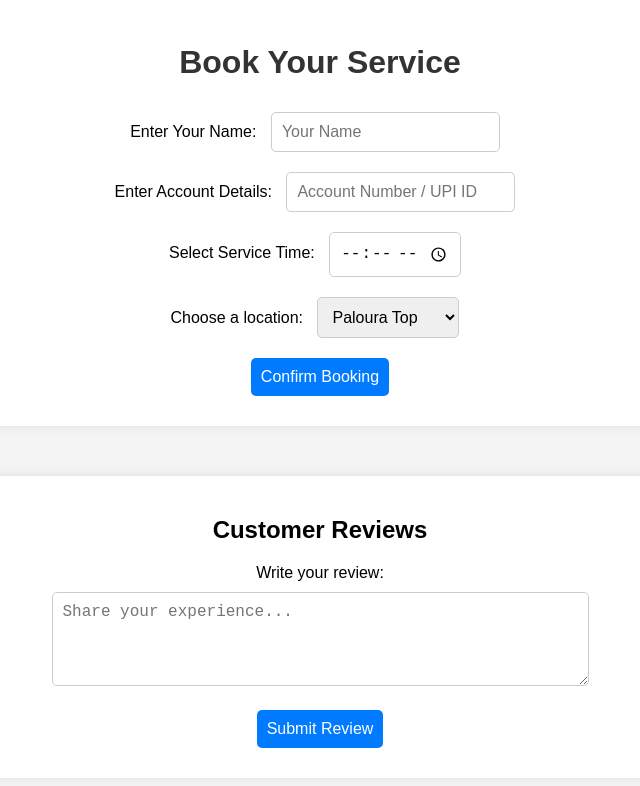
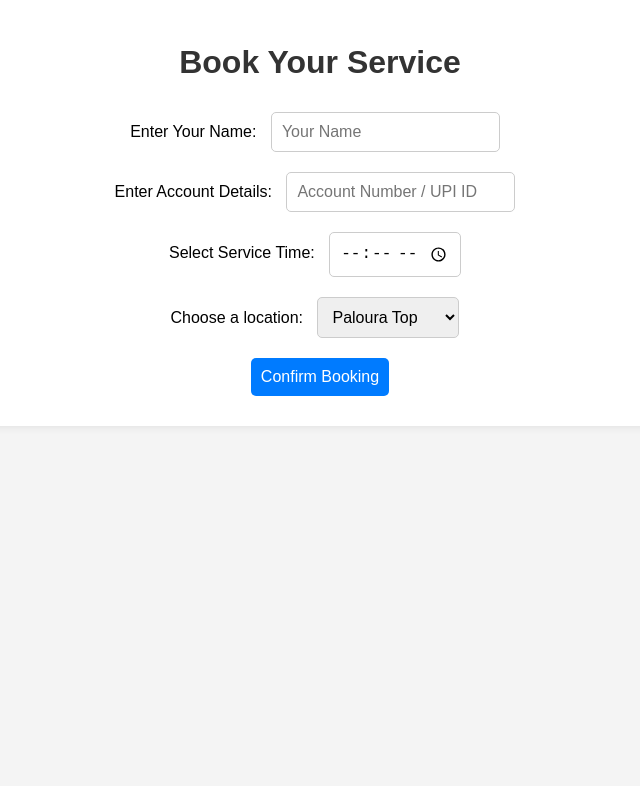
Before and after one commit to cain-thefirstsinner/book-my-satvik, a plain HTML site: page booking.html in a window 1280 px wide. Shown: the part 706-1492 px from the top of the page, without its empty margins (320-960 px from the left). After the commit the page ends 1182 px from the top, so only its background shows below. Drawn offline with Linux system fonts and the light colour scheme.

Commit message:
Update booking.html

```diff
--- a/booking.html
+++ b/booking.html
@@ -72,14 +72,6 @@
         <button onclick="confirmBooking()">Confirm Booking</button>
     </div>
 
-    <div class="container">
-        <h2>Customer Reviews</h2>
-        <label for="review">Write your review:</label>
-        <textarea id="review" placeholder="Share your experience..." rows="4" cols="50"></textarea>
-        <br>
-        <button onclick="submitReview()">Submit Review</button>
-    </div>
-
     <script>
         function confirmBooking() {
             let name = document.getElementById('customer-name').value;
@@ -93,15 +85,7 @@
             }
 
             alert('Booking confirmed for ' + name + ' at ' + venue + ' at ' + time + '\nAccount Details: ' + accountDetails);
-        }
-
-        function submitReview() {
-            let review = document.getElementById('review').value;
-            if (!review) {
-                alert('Please write a review before submitting.');
-                return;
-            }
-            alert('Thank you for your feedback!');
+            window.location.href = 'feedback.html';
         }
     </script>
 </body>
```
